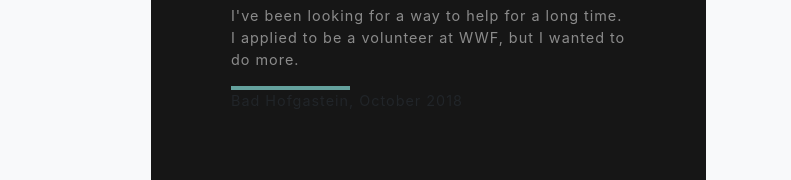
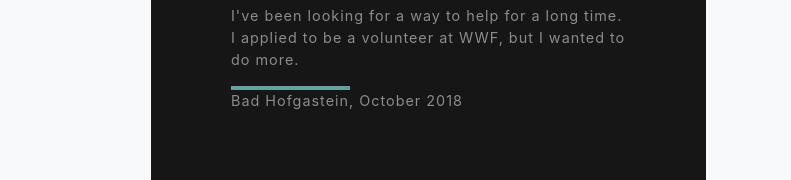
Before and after one commit to healthcarestats/zolitothearctic, a website with bundled scripts: page index.html in a window 1280 px wide. Shown: the part 1958-2138 px from the top of the page, 489-1280 px from the left. Built offline with nearby package versions, Linux system fonts and the light colour scheme.

Commit message:
Update index.html

```diff
--- a/index.html
+++ b/index.html
@@ -121,7 +121,7 @@
                 <h4 class="text-white">Misty</h4>
                 <p class="mb-0 text-white-50"> I've been looking for a way to help for a long time. I applied to be a volunteer at WWF, but I wanted to do more.</p>
                 <hr class="d-none d-lg-block mb-0 ml-0">
-                <p class="mb-0 text-white-25"> Bad Hofgastein, October 2018</p>
+                <p class="mb-0 text-white-50"> Bad Hofgastein, October 2018</p>
               </div>
             </div>
           </div>
```
